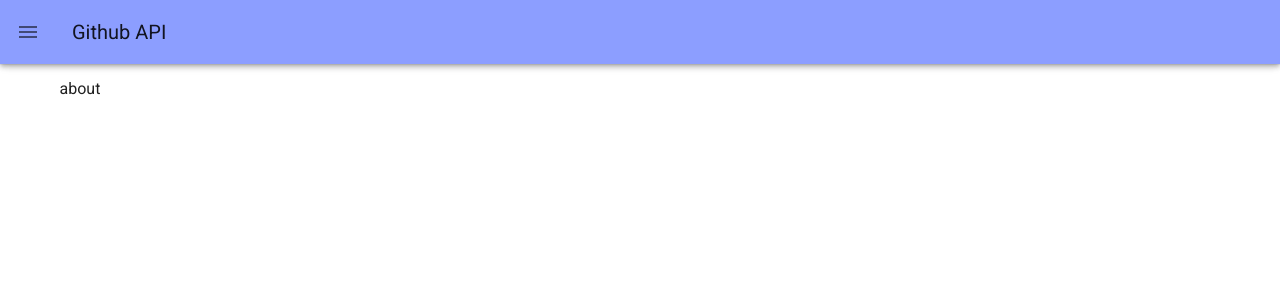
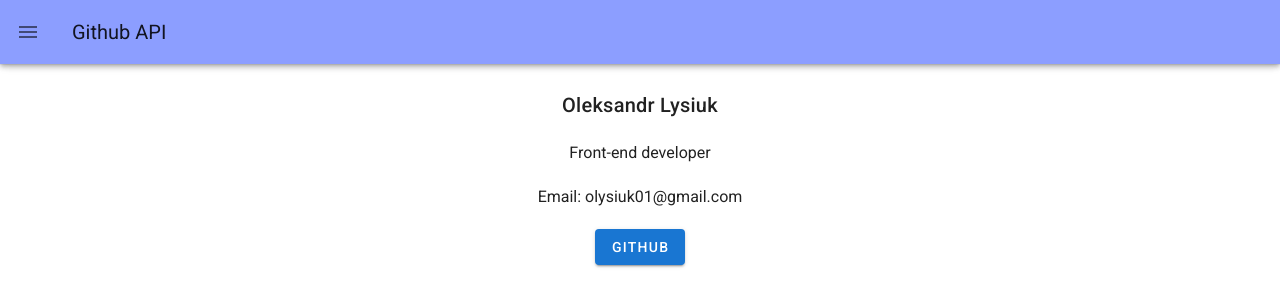
Before and after one commit to LysiukOleksandr/GITHUB-DASHBOARD-APP, a Vue app: page /#/about in a window 1280 px wide. Shown: the top 306 px of the page. Built offline with nearby package versions, Linux system fonts and the light colour scheme.

Commit message:
about page(layout)

```diff
--- a/src/views/About.vue
+++ b/src/views/About.vue
@@ -1,5 +1,23 @@
 <template>
   <div class="about">
-    about
+    <v-container class="d-flex flex-column align-center">
+      <div class="title">Oleksandr Lysiuk</div>
+      <div class="mt-5">Front-end developer</div>
+       <div class="mt-5">Email: olysiuk01@gmail.com</div>
+       <v-tooltip bottom>
+      <template v-slot:activator="{ on, attrs }">
+        <v-btn
+         class="mt-5"
+          color="primary"
+          dark
+          v-bind="attrs"
+          v-on="on"
+          href="https://github.com/LysiukOleksandr"
+        >Github</v-btn>
+      </template>
+      <span>My github profile</span>
+    </v-tooltip>
+
+    </v-container>
   </div>
 </template>
```
